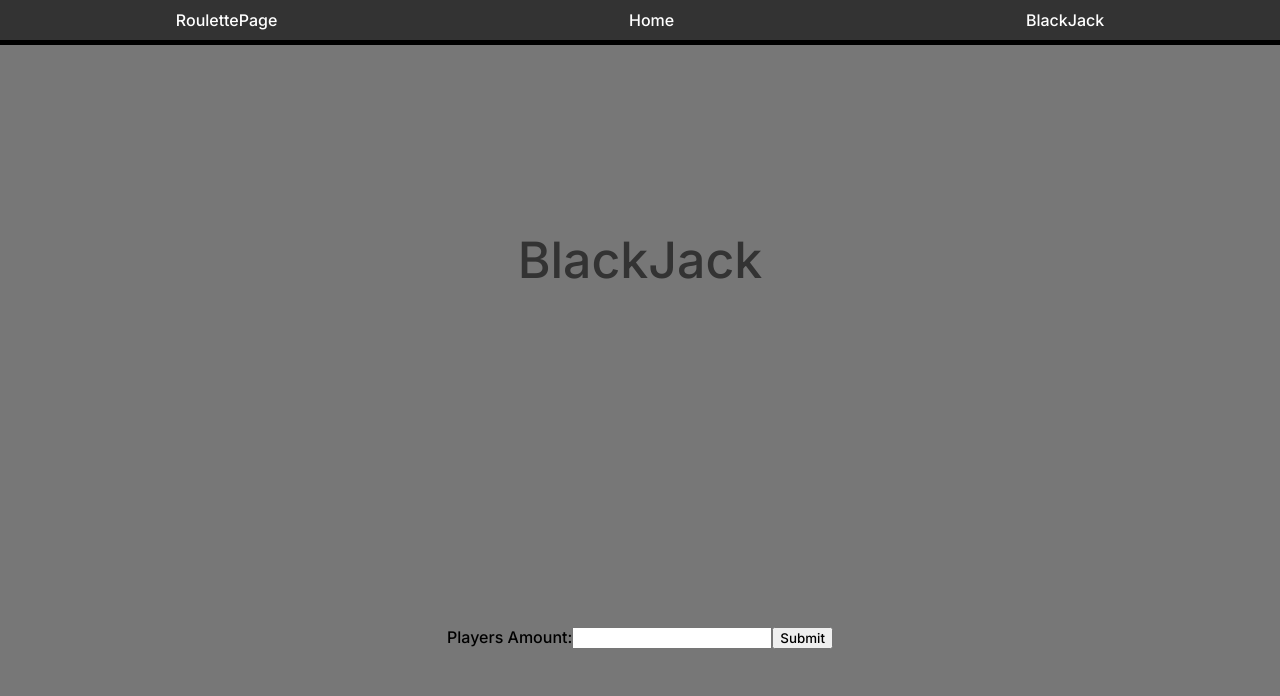
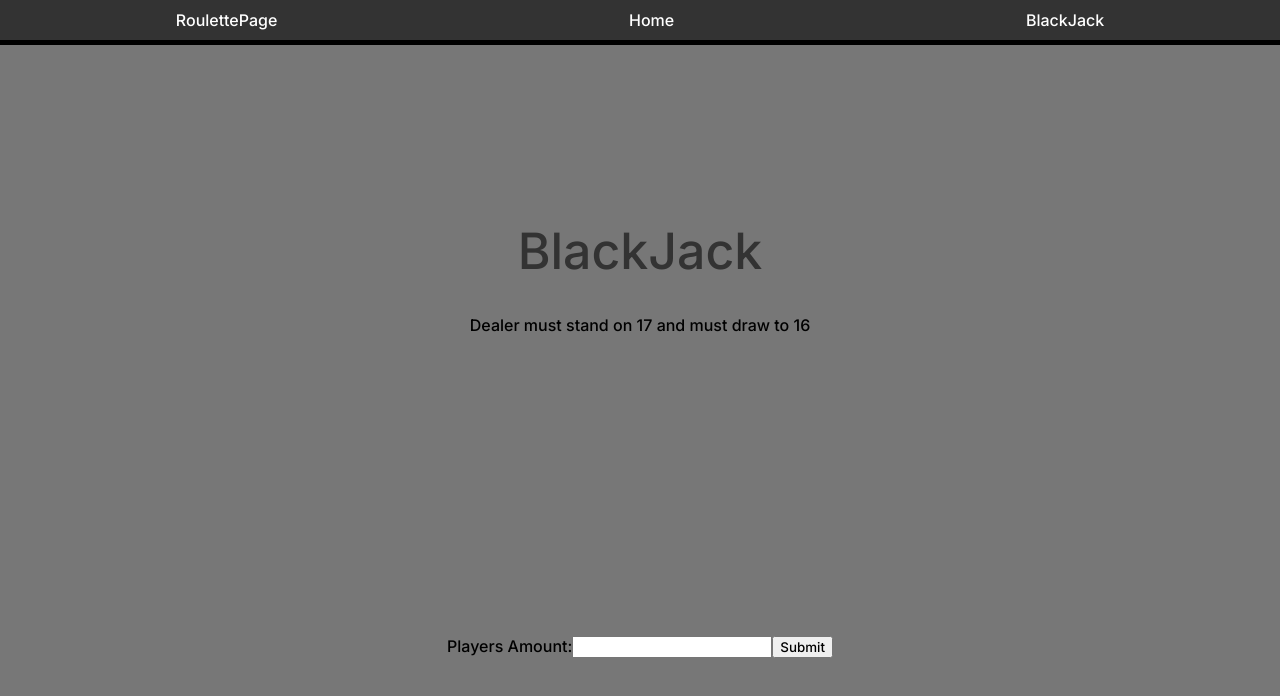
Before and after one commit to JumesP/Drink, a React (Create React App) app in the folder client/: page /BlackJack in a window 1280 px wide. Shown: the top 696 px of the page. Built offline with nearby package versions, Linux system fonts and the light colour scheme.

Commit message:
added a description of the dealers future moves

```diff
--- a/client/src/pages/BlackJack.jsx
+++ b/client/src/pages/BlackJack.jsx
@@ -108,7 +108,10 @@ const BlackJackPage = () => {
 
 	return (
 		<Page>
-			<h1>BlackJack</h1>
+			<div>
+				<h1>BlackJack</h1>
+				<p>Dealer must stand on 17 and must draw to 16</p>
+			</div>
 			{!showPlayerInputs ? (
 				<form onSubmit={handlePlayersAmountSubmit}>
 					<label>
```
